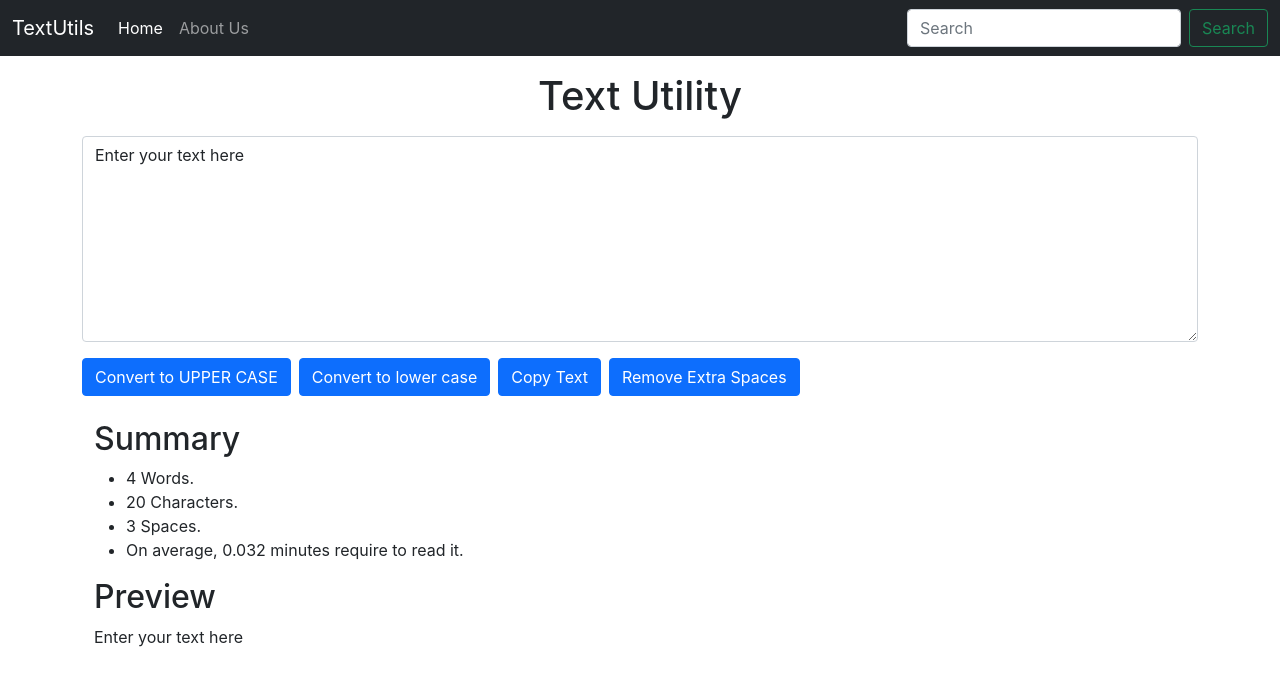
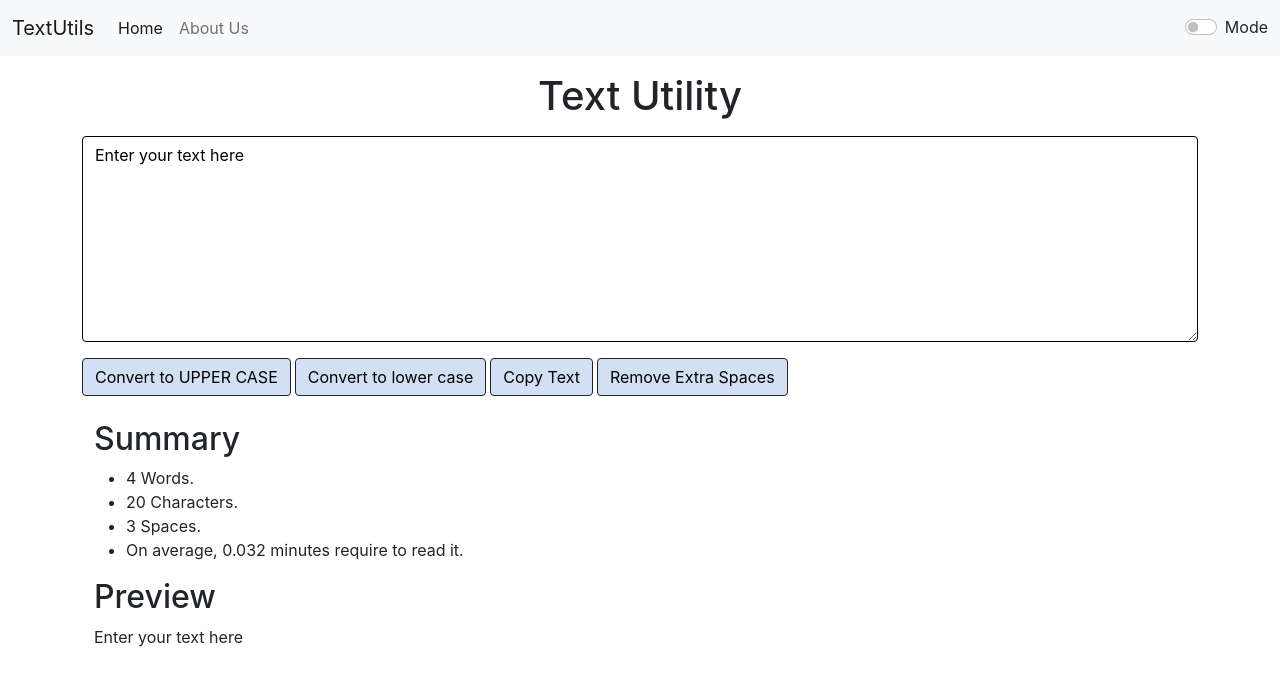
Before and after one commit to alhad-balak/TextUtils, a React (Create React App) app: page / in a window 1280 px wide. Shown: the top 684 px of the page. Built offline with nearby package versions, Linux system fonts and the light colour scheme.

Commit message:
Dark Mode added

```diff
--- a/package.json
+++ b/package.json
@@ -8,6 +8,7 @@
     "@testing-library/user-event": "^13.5.0",
     "react": "^17.0.2",
     "react-dom": "^17.0.2",
+    "react-router-dom": "^6.2.2",
     "react-scripts": "5.0.0",
     "web-vitals": "^2.1.4"
   },
--- a/src/App.js
+++ b/src/App.js
@@ -1,18 +1,46 @@
 import './App.css';
 import Navbar from './Navbar'
 import TxtForm from './TxtForm'
+import react, { useState } from 'react'
 
 
 
 function App() {
+  const [mode, setMode] = useState('light');
+  const toggleMode = () => {
+    if (mode === 'light') {
+      setMode('dark');
+      document.body.style.backgroundColor = '#08264a';
+    }
+    else {
+      setMode('light');
+      document.body.style.backgroundColor = 'white';
+    }
+
+  }
+  const [alert, setAlert] = useState(null);
+
+  const showAlert = (msg, type) => {
+    setAlert({
+      type: type,
+      msg: msg,
+    })
+    setTimeout(() => {
+      setAlert(null);
+    }, 2000);
+  }
   return (
     <>
-      <Navbar title="TextUtils" abtTxt="About Us" />
+      <Navbar title="TextUtils" abtTxt="About Us" mode={mode} toggleMode={toggleMode}/>
       <div className="container">
-        <TxtForm heading="Text Utility" />
+        <TxtForm heading="Text Utility" mode={mode} toggleMode={toggleMode}/>
         {
-        /* Can add features- E mail extracter, text analyser and so on.  */
-          // Add Dark Mode option in it
+          /*Ex-1: Can add some more features- E mail extracter, text analyser and so on.  */
+          // Add Dark Mode option in it.
+          // Add auto dismissed message in it.
+          // Ex-2: add color pallete in NavBar to change the color of dark mode.
+          //Deployment on GitHub and netlify
+
         }
       </div>
     </>
--- a/src/Navbar.js
+++ b/src/Navbar.js
@@ -3,7 +3,7 @@ import PropTypes from 'prop-types'
 
 export default function Navbar(props) {
     return (
-        <div><nav className="navbar navbar-expand-lg navbar-dark bg-dark">
+        <div><nav className={`navbar navbar-expand-lg navbar-${props.mode} bg-${props.mode}`}>
             <div className="container-fluid">
                 <a className="navbar-brand" href="/">{props.title}</a>
                 <button className="navbar-toggler" type="button" data-bs-toggle="collapse" data-bs-target="#navbarSupportedContent" aria-controls="navbarSupportedContent" aria-expanded="false" aria-label="Toggle navigation">
@@ -19,22 +19,23 @@ export default function Navbar(props) {
                         </li>
 
                     </ul>
-                    <form className="d-flex">
-                        <input className="form-control me-2" type="search" placeholder="Search" aria-label="Search" />
-                        <button className="btn btn-outline-success" type="submit">Search</button>
-                    </form>
+                    <div className={`form-check form-switch text-${props.mode === 'light' ? 'Dark' : 'light'}`}>
+                        <input className="form-check-input" onClick={props.toggleMode} type="checkbox" role="switch" id="flexSwitchCheckDefault" />
+                        <label className="form-check-label" htmlFor="flexSwitchCheckDefault">Mode</label>
+                    </div>
                 </div>
             </div>
-        </nav></div>
+        </nav >
+        </div >
     )
 }
 
 
-Navbar.propoTypes={
+Navbar.propoTypes = {
     title: PropTypes.string,
     abtTxt: PropTypes.string
 }
 
-Navbar.defaultProps={
+Navbar.defaultProps = {
     abtTxt: 'About'
 }
--- a/src/TxtForm.js
+++ b/src/TxtForm.js
@@ -1,4 +1,5 @@
 import React, { useState } from 'react'
+
 
 
 export default function TxtForm(props) {
@@ -25,9 +26,8 @@ export default function TxtForm(props) {
         txt.select();
         navigator.clipboard.writeText(txt.value);
     }
-    const handleExtraSpaces=()=>
-    {
-        let newTxt=text.split(/[ ]+/)
+    const handleExtraSpaces = () => {
+        let newTxt = text.split(/[ ]+/)
         setText(newTxt.join(" "));
     }
 
@@ -39,18 +39,22 @@ export default function TxtForm(props) {
 
     return (
         <div>
-            <div className="mb-3">
+            <div className={`mb-3 text-${props.mode === 'light' ? 'dark' : 'light'}`}>
                 <center>
                     <h1 className='my-3'>{props.heading}</h1>
                 </center>
-                <textarea className="my-2 form-control" value={text} onChange={handleOnchange} onClick={handleClick} id="myBox" rows="8" />
-                <button type="button" className="my-2 btn btn-primary" onClick={convertUpper}>Convert to UPPER CASE</button>
-                <button type="button" className="my-2 mx-2 btn btn-primary" onClick={convertLower}>Convert to lower case</button>
-                <button type="button" className="my-2 btn btn-primary" onClick={handleCopy}>Copy Text</button>
-                <button type="button" className="my-2 mx-2 btn btn-primary" onClick={handleExtraSpaces}>Remove Extra Spaces</button>
+                <textarea className="my-2 form-control" value={text} onChange={handleOnchange} onClick={handleClick} style={{ borderColor: props.mode==='light'? 'black':'white', background: props.mode === 'dark' ? '#08264a75' : 'white', color: props.mode === 'dark' ? 'white' : 'black' }} id="myBox" rows="8" />
+
+                <button type="button" className={`my-2 btn btn-${props.mode === 'light' ? 'dark' : 'light'}`} style={{ background: props.mode === 'dark' ? '#08264a75' : '#d3dff2', color: props.mode === 'dark' ? 'white' : 'black' }} onClick={convertUpper}>Convert to UPPER CASE</button>
+
+                <button type="button" className={`my-2 mx-1 btn btn-${props.mode === 'light' ? 'dark' : 'light'}`} style={{ background: props.mode === 'dark' ? '#08264a75' : '#d3dff2', color: props.mode === 'dark' ? 'white' : 'black' }} onClick={convertLower}>Convert to lower case</button>
+
+                <button type="button" className={`my-2 btn btn-${props.mode === 'light' ? 'dark' : 'light'}`} style={{ background: props.mode === 'dark' ? '#08264a75' : '#d3dff2', color: props.mode === 'dark' ? 'white' : 'black' }} onClick={handleCopy}>Copy Text</button>
+
+                <button type="button" className={`my-2 mx-1 btn btn-${props.mode === 'light' ? 'dark' : 'light'}`} style={{ background: props.mode === 'dark' ? '#08264a75' : '#d3dff2', color: props.mode === 'dark' ? 'white' : 'black' }} onClick={handleExtraSpaces}>Remove Extra Spaces</button>
             </div>
 
-            <div className="container">
+            <div className={`container text-${props.mode === 'light' ? 'dark' : 'light'}`}>
                 <h2>Summary</h2>
                 <ul>
                     <li>{text.split(" ").length} Words.</li>
@@ -59,7 +63,7 @@ export default function TxtForm(props) {
                     <li>On average, {0.008 * text.split(" ").length} minutes require to read it.</li>
                 </ul>
                 <h2>Preview</h2>
-                <p>{text}</p>
+                <p>{text.length>0 ? text : null}</p>
             </div>
         </div>
     )
```
Also changed, not shown: src/Alert.js (added, +16 -0 lines), 1 other file (tests, documents, lock files or other folders).
